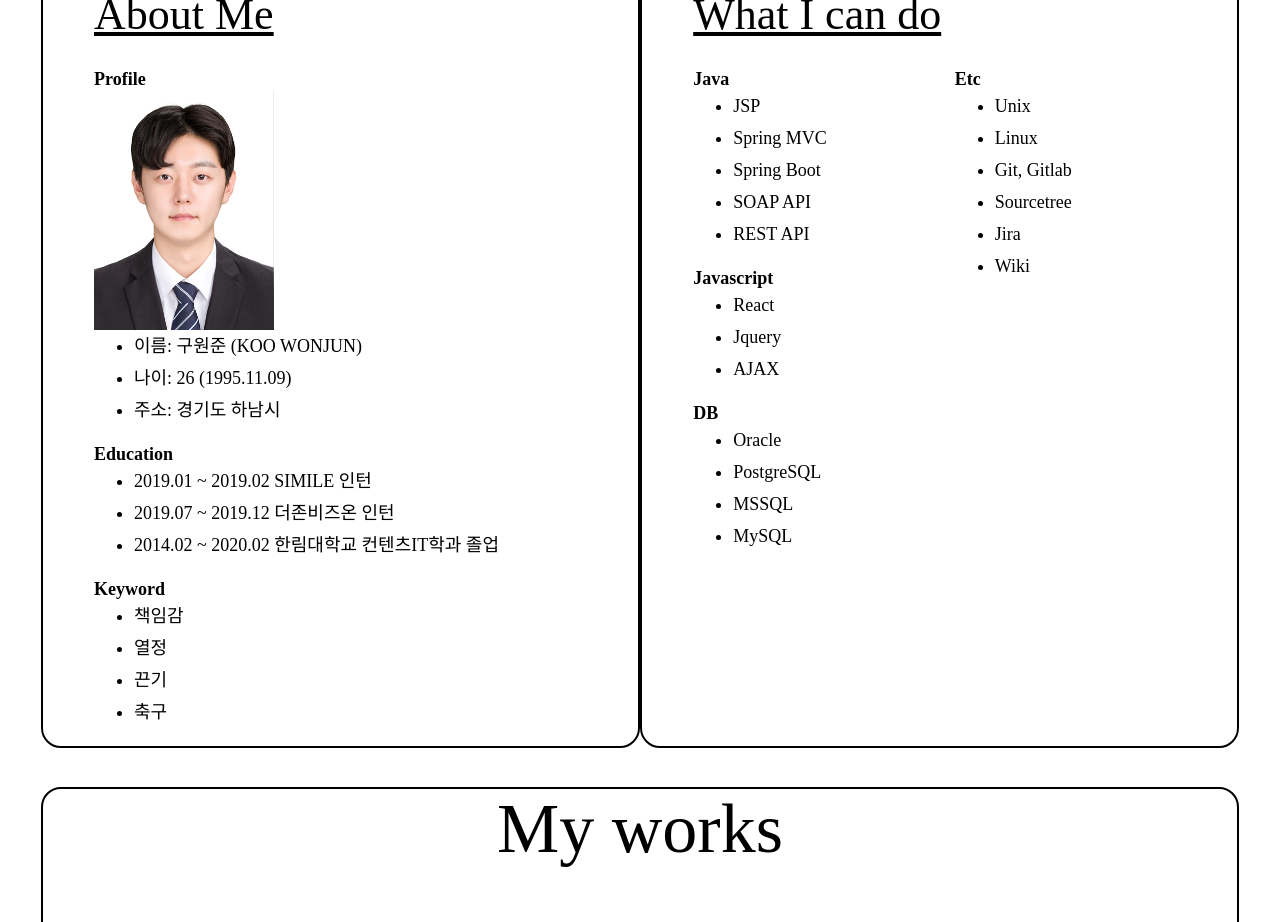
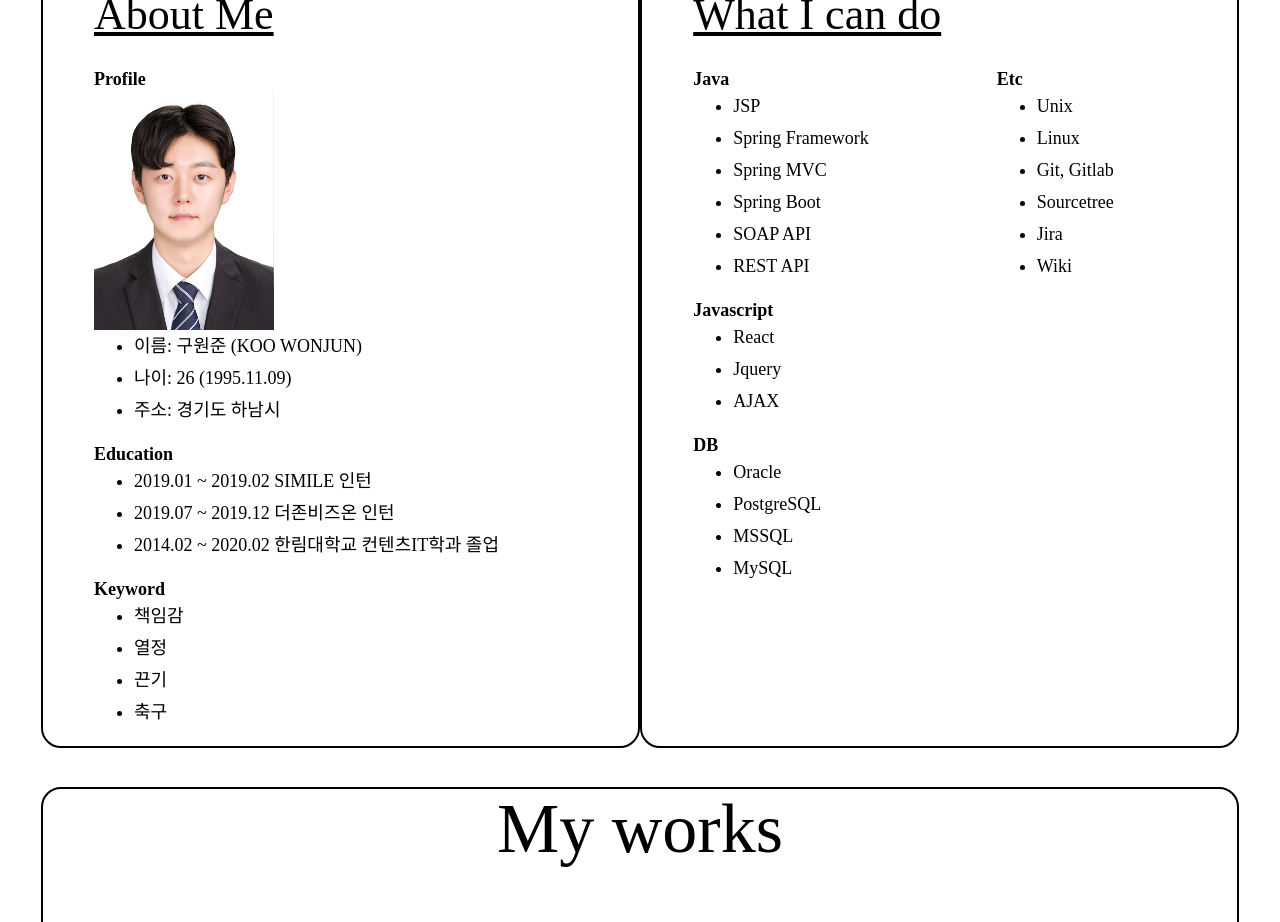
Before and after one commit to KOOwj/portfolio, a React (Create React App) app: page /#/ in a window 1280 px wide. Shown: the part 940-1862 px from the top of the page. Built offline with nearby package versions, Linux system fonts and the light colour scheme; a web font is replaced by a local one.

Commit message:
Deploy to Github Pages

```diff
--- a/src/components/Skill.js
+++ b/src/components/Skill.js
@@ -14,6 +14,7 @@ function Skill(){
                     <span><b>Java</b></span>
                     <ul>
                         <li>JSP</li>
+                        <li>Spring Framework</li>
                         <li>Spring MVC</li>
                         <li>Spring Boot</li>
                         <li>SOAP API</li>
```
